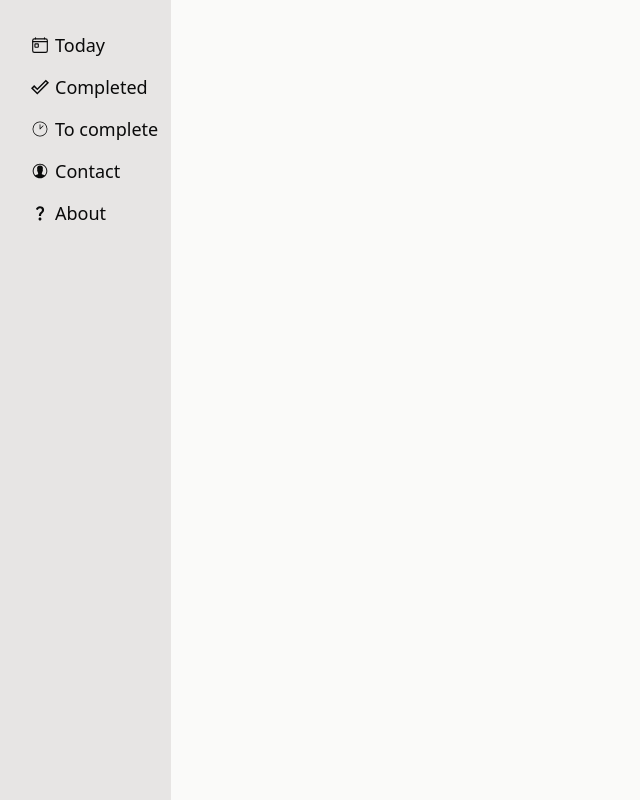
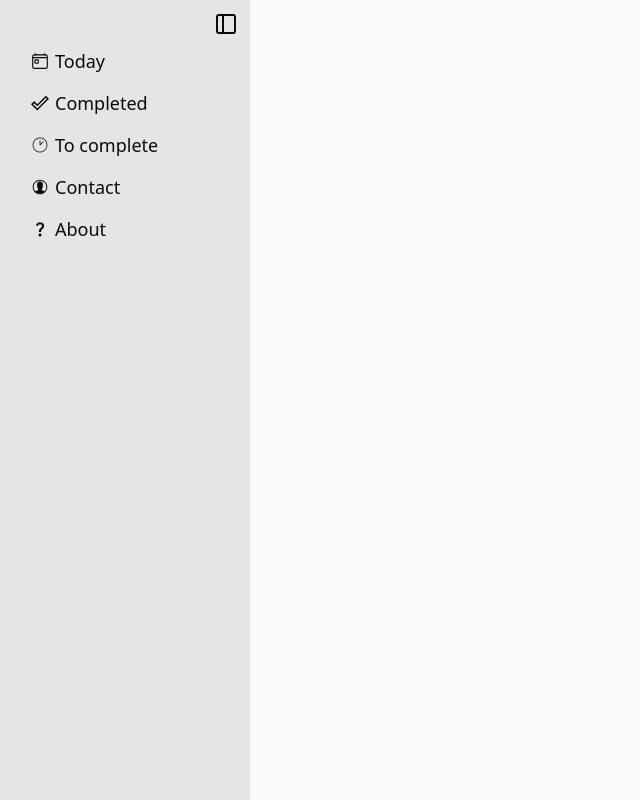
Before and after one commit to SamuD2708/To-do-React, a React (Vite) app: page / in a window 1280 px wide. Shown: the whole page, without its empty margins (0-640 px from the left). Built offline with nearby package versions, Linux system fonts and the light colour scheme.

Commit message:
Side bar quasi terminata
Ho aggiunto la possibilità di un resize e di aperura e chiusura, tutto responsive

```diff
--- a/src/Components/SideBar.jsx
+++ b/src/Components/SideBar.jsx
@@ -3,44 +3,76 @@ import { MdDoneOutline } from "react-icons/md";
 import { CiClock1 } from "react-icons/ci";
 import { MdQuestionMark } from "react-icons/md";
 import { IoIosContact } from "react-icons/io";
+import { FiSidebar } from "react-icons/fi";
 import { useEffect, useRef, useState } from "react";
 
 export default function SideBar() {
-    const aside = useRef();
+    //Vado a creare un riferimento per la funzione che setta la nuova dimensione nello stato
+    const handleMoveRef = useRef((e) => { })
 
-    const [asideWidth, setAsideWidth] = useState(1/6);
+    const [asideWidth, setAsideWidth] = useState(null)
+    const [isOPen, setIsOpen] = useState(null);
 
-    //Handler event
-    const handleMove = (e) => {
-        setAsideWidth(e.clientX);
+    // HANDLER EVENT
+    //Inizio e fine del listener per il mouseMove
+    const handleMouseUp = () => {
+        window.removeEventListener('mousemove', handleMoveRef.current)
+    }
+    const startResize = (e) => {
+        window.addEventListener('mousemove', handleMoveRef.current)
     }
 
-    const handleMouseUp = () =>{
-         window.removeEventListener('mousemove', handleMove)
+    const handleWindowResize = () => {
+        const currentWidth = window.innerWidth;
+        console.log(currentWidth)
+        if (currentWidth <= 768) {
+            setAsideWidth(100)
+            setIsOpen(false);
+        } else {
+            setAsideWidth(250)
+            setIsOpen(true);
+        }
     }
 
-    const startResize = (e) => {
-
-        window.addEventListener('mousemove', handleMove)
-
+    const handleOpen = ()=>{
+        setIsOpen(!isOPen);
     }
 
     useEffect(() => {
+        //Appena carica la pagina vado a riscrivere la funzione per l aggiornamento della size
+        //in modo che il remove rimuova l ultima funzione creata
+        handleMoveRef.current = (e) => {
+            setAsideWidth(Math.min(Math.max(100, e.clientX), 320))
+        };
+
         window.addEventListener('mouseup', handleMouseUp)
+        return () => { window.removeEventListener('mouseup', handleMouseUp) }
+    }, []);
 
-        return () => { window.removeEventListener('mouseup', handleMouseUp) }
-    }, [])
+    //Inizializzo dimensione aside e isOPen
+    useEffect(() => {
+        const currentWidth = window.innerWidth;
+        console.log(currentWidth)
+        if (currentWidth <= 768) {
+            setAsideWidth(100)
+            setIsOpen(false);
+        } else {
+            setAsideWidth(250)
+            setIsOpen(true);
+        }
 
-    useEffect(()=>{
-        console.log('asideqidth: ' + asideWidth)
-    }, [asideWidth])
-
-
+        window.addEventListener('resize', handleWindowResize)
+        return( () => {window.removeEventListener('resize', handleWindowResize)})
+    }, []);
 
 
     return (
-        <aside ref={aside} className={`flex flex-row justify-between bg-stone-200  max-w-80 min-w-fit h-full pl-6 text-lg`} style={{width: asideWidth}}>
-            <ul className="flex flex-col w-fit mt-6">
+        <aside className={`flex flex-row justify-between bg-stone-200 max-w-80 min-w-fit h-full pl-6 text-lg
+             transition-transform duration-500 ease-in-out relative ${isOPen ? '' : '-translate-x-full'}`} style={{ width: asideWidth }}>
+            <div className={`absolute end-3 top-3 ${!isOPen ? 'translate-x-14' : ''} transition-transform duration-500`}>
+                <button onClick={handleOpen} className="hover:cursor-pointer"><FiSidebar className="text-2xl"></FiSidebar></button>
+            </div>
+            <ul className="flex flex-col w-full mt-10 mr-3">
                 <li className="hover:bg-stone-300 p-1.5 border border-transparent rounded-lg w-full">
                     <div className="flex flex-row items-center gap-1.5 hover:cursor-pointer">
                         <IoTodayOutline></IoTodayOutline>
```
